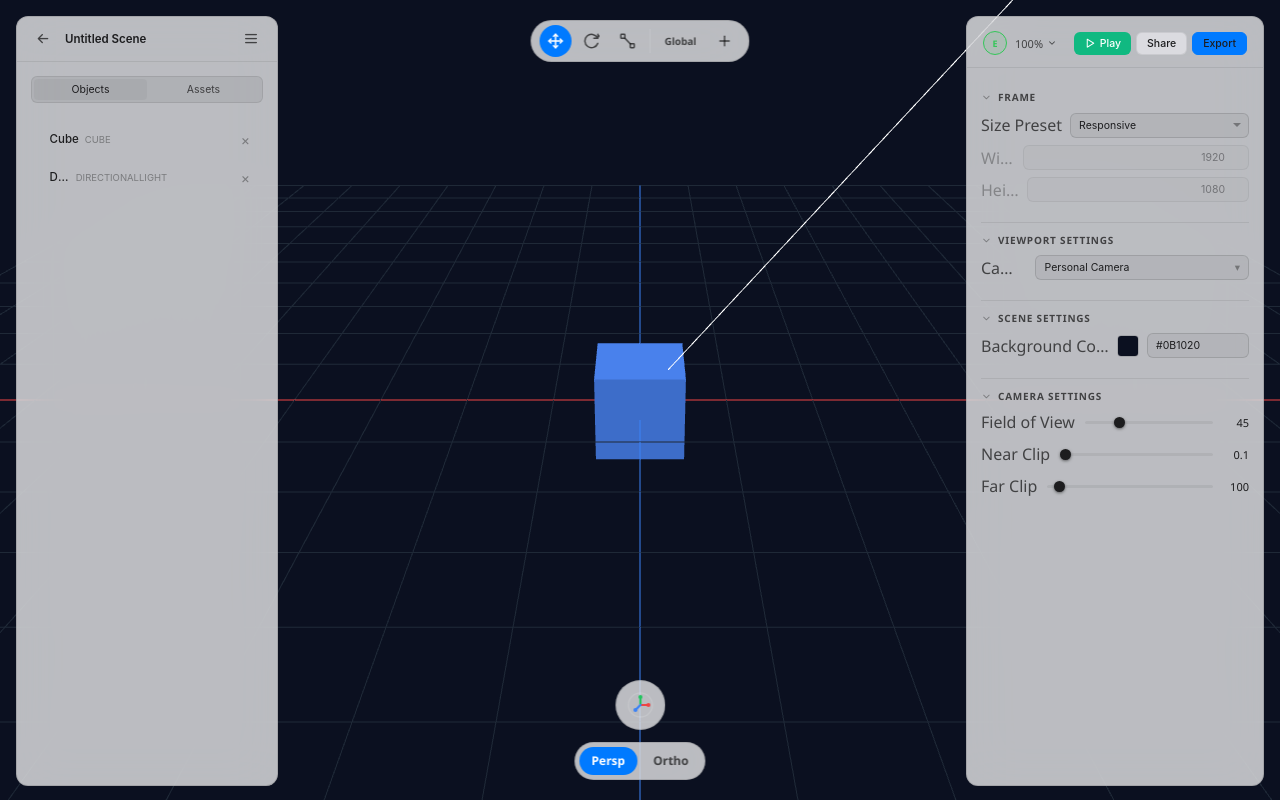
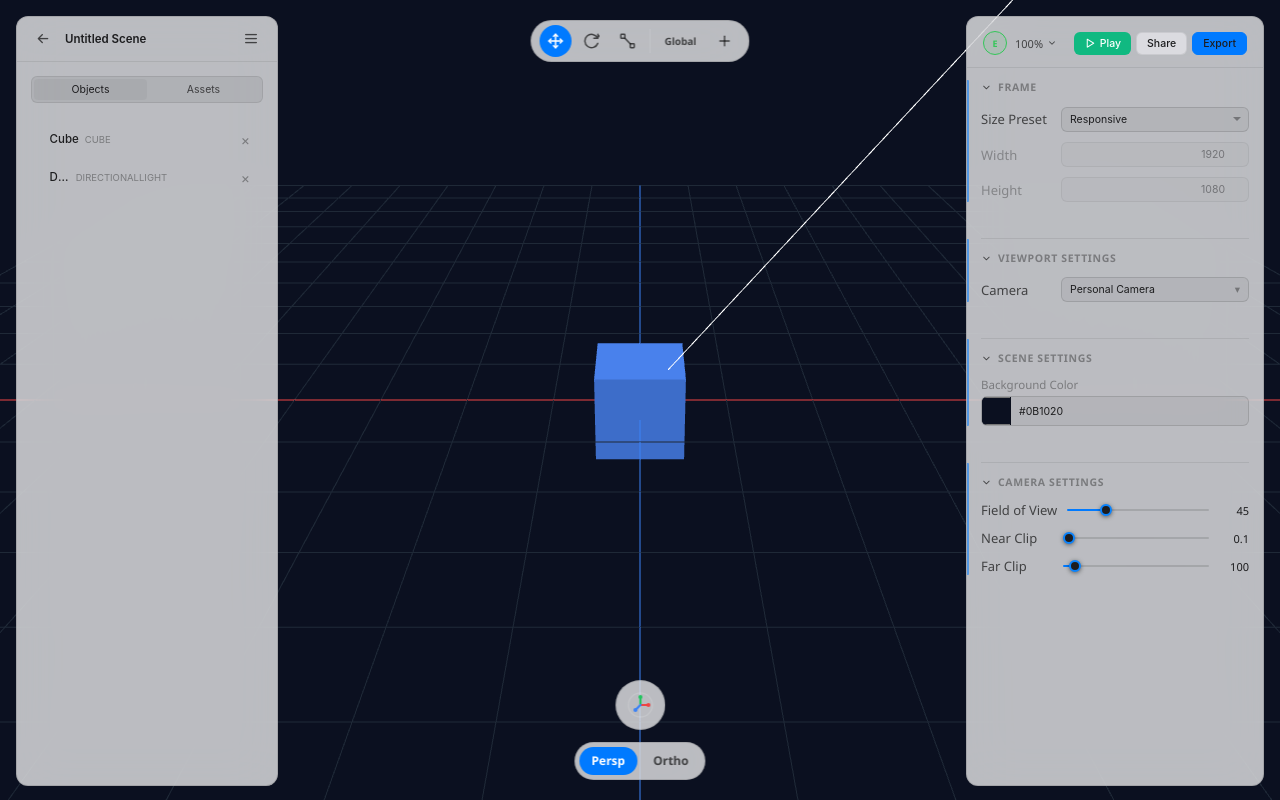
Before and after one commit to The-Agency-at-UF/Libre3D, a React (Vite) app in the folder apps/editor/: page / in a window 1280 px wide. Built offline with nearby package versions, Linux system fonts and the light colour scheme.

Commit message:
fix css in right side editor

```diff
--- a/apps/editor/src/components/inspector/ScenePanel.tsx
+++ b/apps/editor/src/components/inspector/ScenePanel.tsx
@@ -43,36 +43,17 @@ export function ScenePanel() {
   return (
     <PanelSection title="Scene Settings" defaultOpen={true}>
       <div style={{ display: "flex", flexDirection: "column", gap: "10px" }}>
-        {/* Background Color */}
-        <div className="prop">
+        {/* Phase 5+6: Stacked layout + compound color control */}
+        <div className="prop prop--stacked">
           <span className="prop-label">Background Color</span>
-          <div className="color-row" style={{ flex: 1, display: "flex", justifyContent: "flex-end", gap: "8px" }}>
-            <div
-              style={{
-                position: "relative",
-                width: "20px",
-                height: "20px",
-                borderRadius: "4px",
-                overflow: "hidden",
-                border: "1px solid var(--border-strong)",
-                cursor: "pointer",
-              }}
-            >
+          {/* Swatch and hex input share a single bordered compound control */}
+          <div className="inspector-color-field">
+            <div className="inspector-color-swatch" style={{ background: sceneSettings.bgColor }}>
               <input
                 type="color"
                 value={sceneSettings.bgColor}
                 onChange={handleColorChange}
-                style={{
-                  position: "absolute",
-                  top: "-5px",
-                  left: "-5px",
-                  width: "30px",
-                  height: "30px",
-                  padding: 0,
-                  border: "none",
-                  cursor: "pointer",
-                  background: "transparent",
-                }}
+                aria-label="Background color picker"
               />
             </div>
             <input
@@ -82,7 +63,8 @@ export function ScenePanel() {
               onChange={handleTextChange}
               onBlur={handleBlur}
               onClick={(e) => e.currentTarget.select()}
-              style={{ width: "70px", flex: "none" }}
+              style={{ padding: "5px 8px" }}
+              aria-label="Background color hex value"
             />
           </div>
         </div>
--- a/apps/editor/src/components/ui/Slider.tsx
+++ b/apps/editor/src/components/ui/Slider.tsx
@@ -1,3 +1,5 @@
+import { useRef, useEffect } from "react";
+
 interface SliderProps {
   label: string;
   min: number;
@@ -8,17 +10,34 @@ interface SliderProps {
 }
 
 export function Slider({ label, min, max, step = 1, value, onChange }: SliderProps) {
+  const inputRef = useRef<HTMLInputElement>(null);
+
+  // Phase 4: Keep --value-percent in sync so the CSS gradient fill tracks the thumb
+  useEffect(() => {
+    if (!inputRef.current) return;
+    const percent = ((value - min) / (max - min)) * 100;
+    inputRef.current.style.setProperty("--value-percent", `${percent}%`);
+  }, [value, min, max]);
+
+  const handleChange = (e: React.ChangeEvent<HTMLInputElement>) => {
+    const next = parseFloat(e.target.value);
+    onChange(next);
+    const percent = ((next - min) / (max - min)) * 100;
+    e.target.style.setProperty("--value-percent", `${percent}%`);
+  };
+
   return (
     <div className="prop" style={{ width: "100%" }}>
       <span className="prop-label">{label}</span>
       <div className="slider-row" style={{ flex: 1, width: "100%" }}>
         <input
+          ref={inputRef}
           type="range"
           min={min}
           max={max}
           step={step}
           value={value}
-          onChange={(e) => onChange(parseFloat(e.target.value))}
+          onChange={handleChange}
           style={{ width: "100%" }}
         />
         <span className="slider-val">{value}</span>
--- a/apps/editor/src/styles/components.css
+++ b/apps/editor/src/styles/components.css
@@ -1046,8 +1046,8 @@
 
 /* ── SCROLLABLE BODY ── */
 .panel-body {
-  flex: 1;
-  overflow-y: auto;
+  flex: unset; /* Phase 7: size to content, scroll on outer .right-sidebar.panel */
+  overflow-y: visible;
   overflow-x: hidden;
   padding: 12px 14px;
   display: flex;
@@ -1065,14 +1065,29 @@
 }
 
 /* ── SECTION ACCORDIONS ── */
+
+/* Phase 1: Spacing rhythm — sections breathe with 24px between them */
 .section {
   width: 100%;
   min-width: 0;
-}
-
+  position: relative; /* Phase 3: anchor for accent ::before rule */
+  margin-top: 24px;
+}
+
+.section:first-child {
+  margin-top: 0;
+}
+
+/* Phase 1: Separator lives in the 24px gap, not hard against the header */
+.section + .section {
+  border-top: 1px solid var(--border);
+  padding-top: 12px;
+}
+
+/* Remove old bottom-border approach */
 .panel-body .section:not(:last-child) {
-  border-bottom: 1px solid var(--border);
-  padding-bottom: 8px;
+  border-bottom: none;
+  padding-bottom: 0;
 }
 
 .section-header {
@@ -1081,7 +1096,7 @@
   justify-content: space-between;
   list-style: none;
   cursor: pointer;
-  padding: 10px 0 8px;
+  padding: 0 0 12px; /* Phase 1: 12px below header before first row */
   user-select: none;
 }
 
@@ -1095,12 +1110,13 @@
   gap: 6px;
 }
 
+/* Phase 2: Section labels recede — they label, they don't lead */
 .section-label {
-  font-size: 10px;
-  font-weight: 700;
-  letter-spacing: 0.08em;
+  font-size: 10.5px;
+  font-weight: 600;
+  letter-spacing: 0.06em;
   text-transform: uppercase;
-  color: var(--text-secondary);
+  color: var(--text-tertiary);
 }
 
 .section-actions {
@@ -1119,9 +1135,10 @@
   color: var(--text-secondary);
 }
 
+/* Phase 2: Chevron bumped to secondary so it's visible but not dominant */
 .chevron {
   font-size: 11px;
-  color: var(--text-tertiary);
+  color: var(--text-secondary);
   transition: transform 0.15s;
 }
 
@@ -1133,11 +1150,26 @@ details[open]>summary .chevron {
   transform: rotate(90deg);
 }
 
+/* Phase 1: 10px row-to-row gap within a section */
 .section-body {
   display: flex;
   flex-direction: column;
-  gap: 7px;
+  gap: 10px;
   padding-bottom: 12px;
+}
+
+/* Phase 3: Accent left-edge rule on expanded sections */
+details[open].section::before {
+  content: "";
+  position: absolute;
+  left: -14px; /* inset to panel-body padding edge */
+  top: 0;
+  bottom: 12px; /* matches section-body padding-bottom */
+  width: 2px;
+  background: var(--accent);
+  opacity: 0.55;
+  border-radius: 0 1px 1px 0;
+  pointer-events: none;
 }
 
 .section-divider {
@@ -1156,13 +1188,29 @@ details[open]>summary .chevron {
   min-width: 0;
 }
 
+/* Phase 5B: Stacked variant — label above, control below */
+.prop--stacked {
+  flex-direction: column;
+  align-items: stretch;
+  gap: 4px;
+}
+
+.prop--stacked .prop-label {
+  font-size: 11.5px;
+  color: var(--text-tertiary);
+  white-space: normal;
+  min-width: unset;
+}
+
+/* Phase 2+5A: Labels are secondary text, min-width prevents truncation */
 .prop-label {
+  font-size: 13px;
   color: var(--text-secondary);
   overflow: hidden;
   text-overflow: ellipsis;
   white-space: nowrap;
-  min-width: 0;
-  flex-shrink: 1;
+  min-width: 72px;
+  flex-shrink: 0;
 }
 
 /* ── INPUTS ── */
@@ -1390,30 +1438,59 @@ input[type="number"]:focus,
   width: 100%;
 }
 
+/* Phase 2: Value shown in Space Grotesk medium — it's primary data */
 .slider-val {
+  font-family: "Space Grotesk", "Segoe UI", sans-serif;
   font-size: 11px;
-  color: var(--text-primary);
-  min-width: 28px;
+  font-weight: 500;
+  color: var(--text-primary);
+  min-width: 32px;
   text-align: right;
 }
 
+/* Phase 4: Accent-filled track via --value-percent set by JS on each slider */
 input[type="range"] {
   flex: 1;
+  -webkit-appearance: none;
   appearance: none;
-  background: var(--bg-input);
-  height: 3px;
-  border-radius: 2px;
+  height: 2px;
+  border-radius: 999px;
+  background: linear-gradient(
+    to right,
+    var(--accent) 0%,
+    var(--accent) var(--value-percent, 0%),
+    var(--border-strong) var(--value-percent, 0%),
+    var(--border-strong) 100%
+  );
   outline: none;
   cursor: pointer;
 }
 
 input[type="range"]::-webkit-slider-thumb {
+  -webkit-appearance: none;
   appearance: none;
-  width: 11px;
-  height: 11px;
+  width: 12px;
+  height: 12px;
+  border-radius: 50%;
   background: var(--text-primary);
+  border: 2px solid var(--accent);
+  cursor: pointer;
+  box-shadow: 0 1px 4px rgba(0, 0, 0, 0.5);
+  transition: border-color 0.1s, transform 0.1s;
+}
+
+input[type="range"]::-webkit-slider-thumb:hover {
+  transform: scale(1.15);
+}
+
+input[type="range"]::-moz-range-thumb {
+  width: 12px;
+  height: 12px;
   border-radius: 50%;
-  box-shadow: 0 1px 3px rgba(0, 0, 0, 0.5);
+  background: var(--text-primary);
+  border: 2px solid var(--accent);
+  cursor: pointer;
+  box-shadow: 0 1px 4px rgba(0, 0, 0, 0.5);
 }
 
 /* ── TOGGLE ── */
@@ -1471,6 +1548,51 @@ input[type="range"]::-webkit-slider-thumb {
   gap: 5px;
 }
 
+/* Phase 6: Compound color-field — swatch + hex share one bordered container */
+.inspector-color-field {
+  display: flex;
+  align-items: center;
+  border: 1px solid var(--input-border);
+  border-radius: var(--radius-sm);
+  overflow: hidden;
+  background: var(--input-bg);
+  transition: border-color 0.1s ease, box-shadow 0.1s ease;
+}
+
+.inspector-color-field:focus-within {
+  border-color: var(--input-border-focus);
+  box-shadow: 0 0 0 2px var(--input-focus-shadow);
+}
+
+.inspector-color-swatch {
+  width: 28px;
+  height: 28px;
+  border-right: 1px solid var(--border-strong);
+  flex-shrink: 0;
+  position: relative;
+  overflow: hidden;
+}
+
+.inspector-color-swatch input[type="color"] {
+  position: absolute;
+  inset: -4px;
+  width: calc(100% + 8px);
+  height: calc(100% + 8px);
+  padding: 0;
+  border: none;
+  cursor: pointer;
+  background: transparent;
+}
+
+.inspector-color-field .hex-input {
+  flex: 1;
+  background: transparent;
+  border: none;
+  border-radius: 0;
+  outline: none;
+  box-shadow: none !important;
+}
+
 .swatch {
   width: 18px;
   height: 18px;
```
